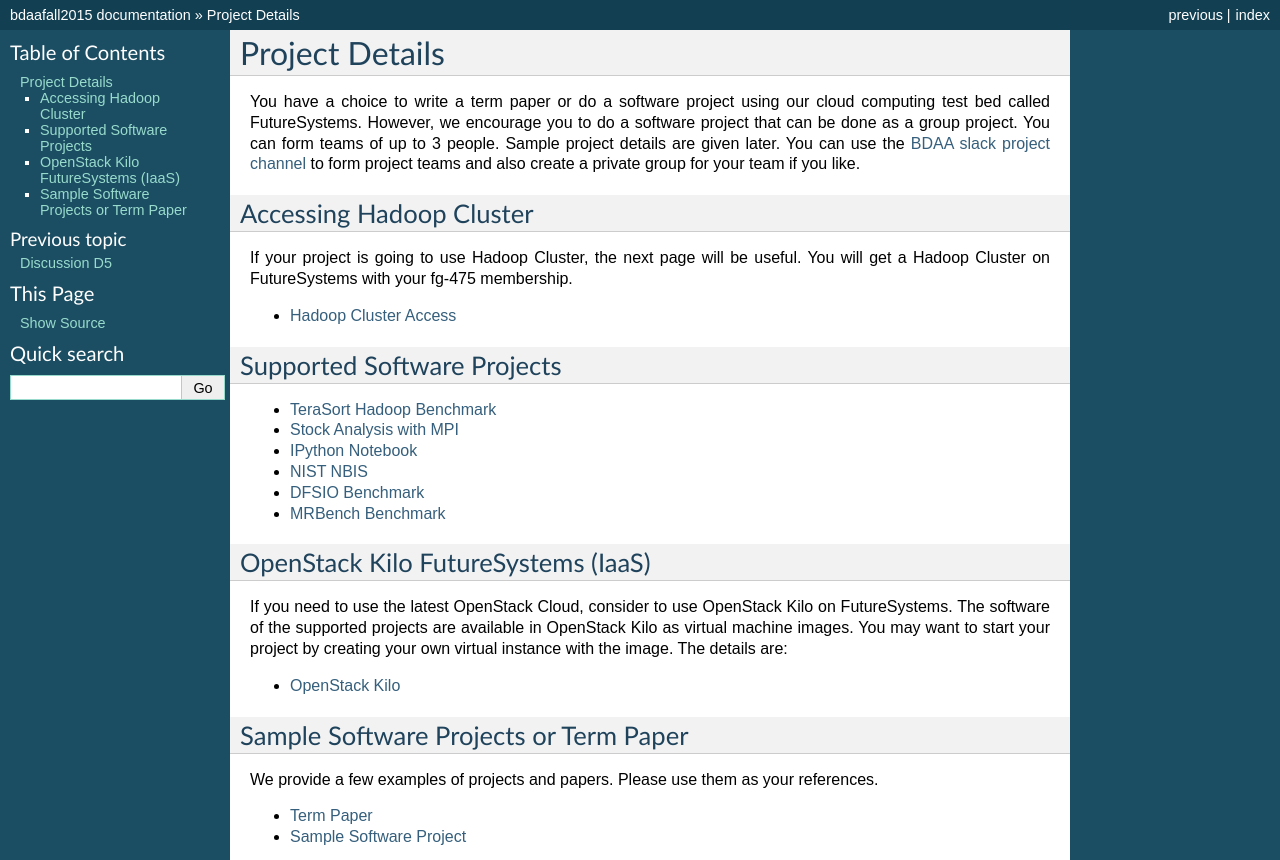
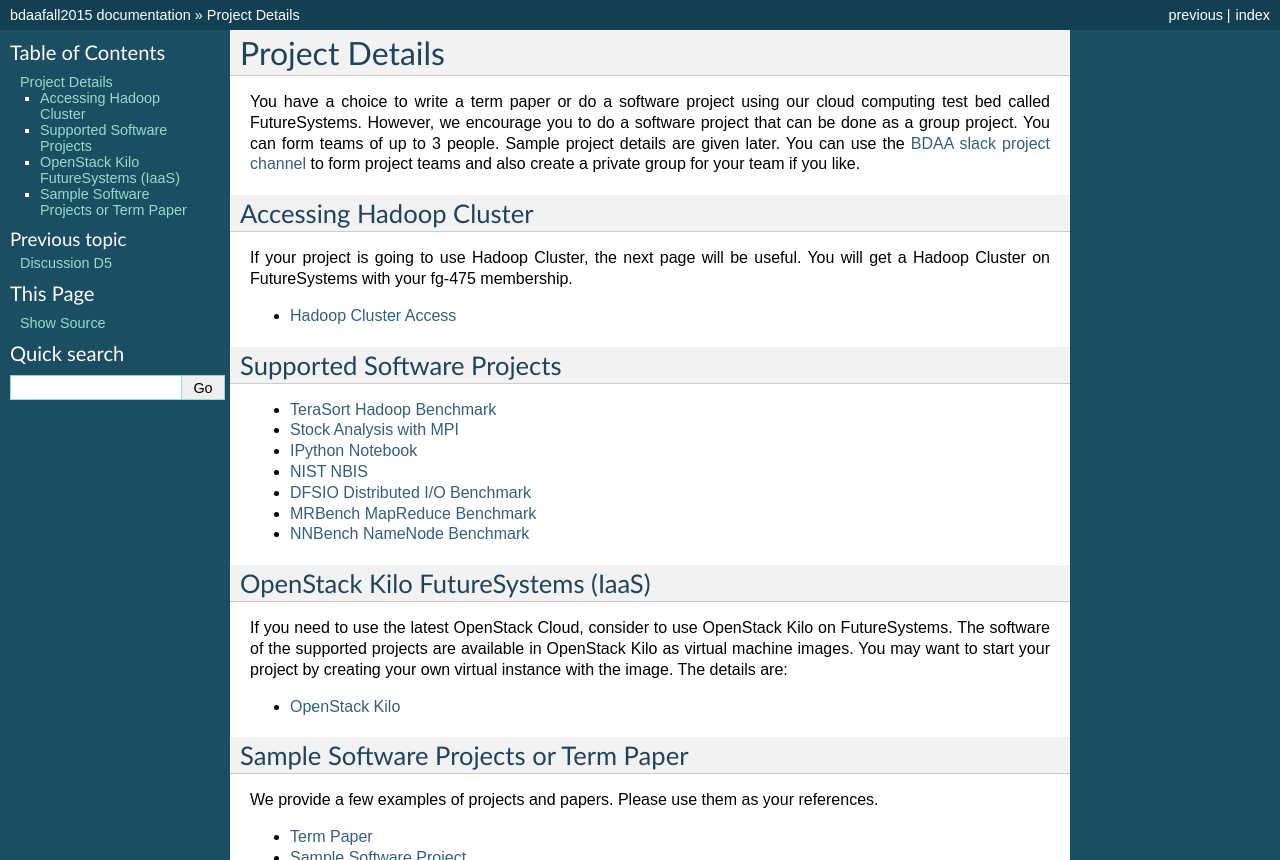
Before and after one commit to cglmoocs/bdaafall2015, a Sphinx documentation site: the page built from docs/source/project.rst, in a window 1280 px wide, cut to the strip 0-860 px from the top of the page. Built offline with Sphinx 7.4.7, drawn with Linux system fonts in a browser that asks for light colours.

Commit message:
Update project.rst

```diff
--- a/docs/source/project.rst
+++ b/docs/source/project.rst
@@ -24,8 +24,9 @@
 * :ref:`Stock Analysis with MPI <stock_analysis>`
 * :ref:`IPython Notebook <ipynb>`
 * :ref:`NIST NBIS <nist_nbis>`
-* :ref:`DFSIO Benchmark <dfsio>`
-* :ref:`MRBench Benchmark <mrbench>`
+* :ref:`DFSIO Distributed I/O Benchmark <dfsio>`
+* :ref:`MRBench MapReduce Benchmark <mrbench>`
+* :ref:`NNBench NameNode Benchmark <nnbench>`
 
 OpenStack Kilo FutureSystems (IaaS)
 -------------------------------------------------------------------------------
```
